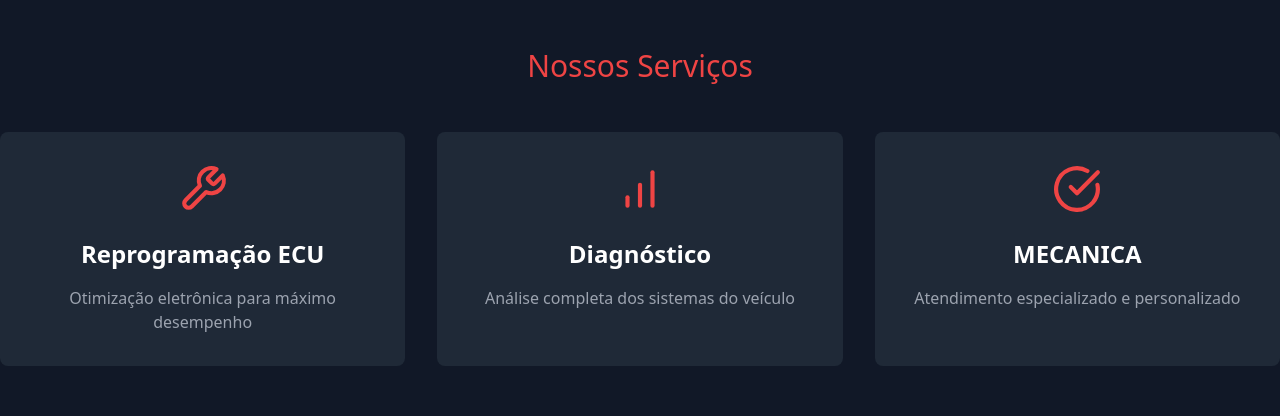
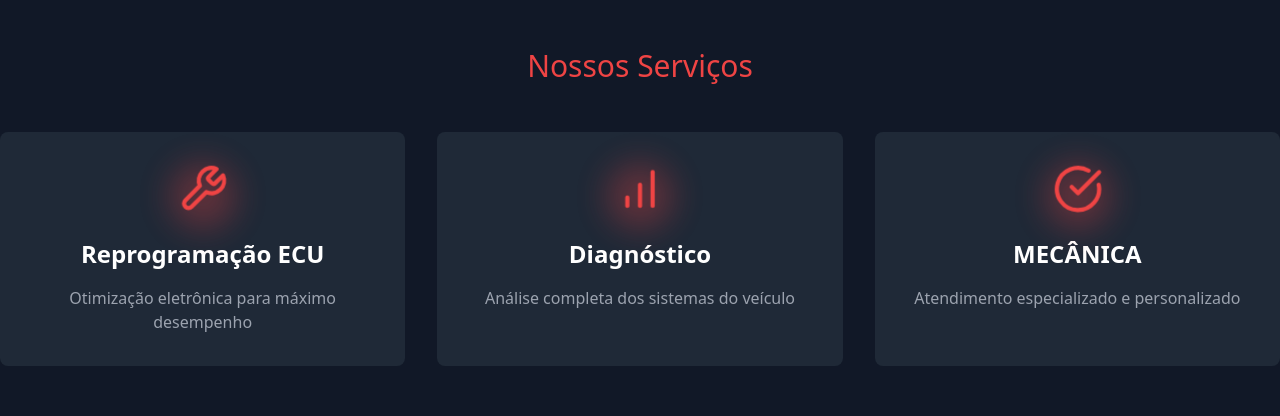
Before and after one commit to Kevick/psauto, a React (Create React App) app: page / in a window 1280 px wide. Shown: the part 1060-1476 px from the top of the page. Built offline with nearby package versions, Linux system fonts and the light colour scheme; no server answers.

Commit message:
serviços

```diff
--- a/src/components/ServicesSection.jsx
+++ b/src/components/ServicesSection.jsx
@@ -1,4 +1,5 @@
-import { Wrench, BarChart, CheckCircle } from 'lucide-react';
+import { Wrench, BarChart, CheckCircle } from "lucide-react";
+import { motion } from "framer-motion";
 
 const ServicesSection = () => {
   return (
@@ -8,29 +9,43 @@ const ServicesSection = () => {
         <div className="grid md:grid-cols-3 gap-8">
           {[
             {
-              icon: <Wrench size={50} className="text-red-500" />,
+              icon: Wrench,
               title: "Reprogramação ECU",
               description: "Otimização eletrônica para máximo desempenho"
             },
             {
-              icon: <BarChart size={50} className="text-red-500" />,
+              icon: BarChart,
               title: "Diagnóstico",
               description: "Análise completa dos sistemas do veículo"
             },
             {
-              icon: <CheckCircle size={50} className="text-red-500" />,
-              title: "MECANICA",
+              icon: CheckCircle,
+              title: "MECÂNICA",
               description: "Atendimento especializado e personalizado"
             }
           ].map((servico, index) => (
-            <div
+            <motion.div
               key={index}
-              className="bg-gray-800 p-8 rounded-lg text-center hover:bg-gray-700 transition"
+              className="bg-gray-800 p-8 rounded-lg text-center relative cursor-pointer"
+              whileHover={{ scale: 1.1 }} // Faz o card aumentar no hover
+              transition={{ type: "spring", stiffness: 200, damping: 10 }}
             >
-              <div className="flex justify-center mb-6">{servico.icon}</div>
+              <motion.div
+                className="flex justify-center mb-6 relative"
+                initial={{ scale: 1 }}
+                animate={{ scale: [1, 1.2, 1] }}
+                transition={{ repeat: Infinity, duration: 2, ease: "easeInOut" }}
+              >
+                <motion.div
+                  className="absolute w-16 h-16 bg-red-500 opacity-30 blur-lg rounded-full"
+                  animate={{ scale: [1, 1.5, 1], opacity: [0.3, 0.5, 0.3] }}
+                  transition={{ repeat: Infinity, duration: 2, ease: "easeInOut" }}
+                />
+                <servico.icon size={50} className="text-red-500 relative" />
+              </motion.div>
               <h4 className="text-2xl font-bold mb-4">{servico.title}</h4>
               <p className="text-gray-400">{servico.description}</p>
-            </div>
+            </motion.div>
           ))}
         </div>
       </div>
```
